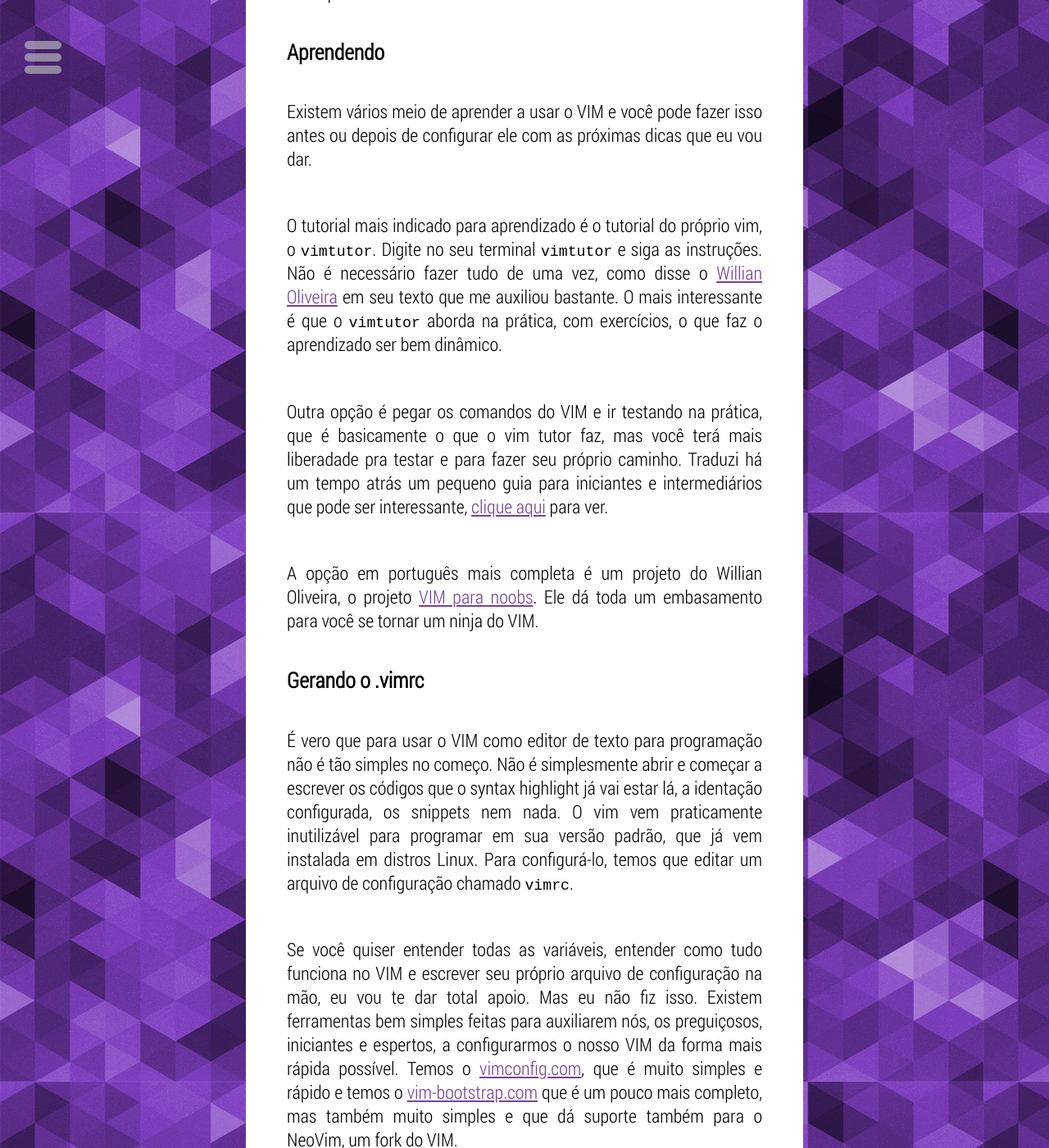
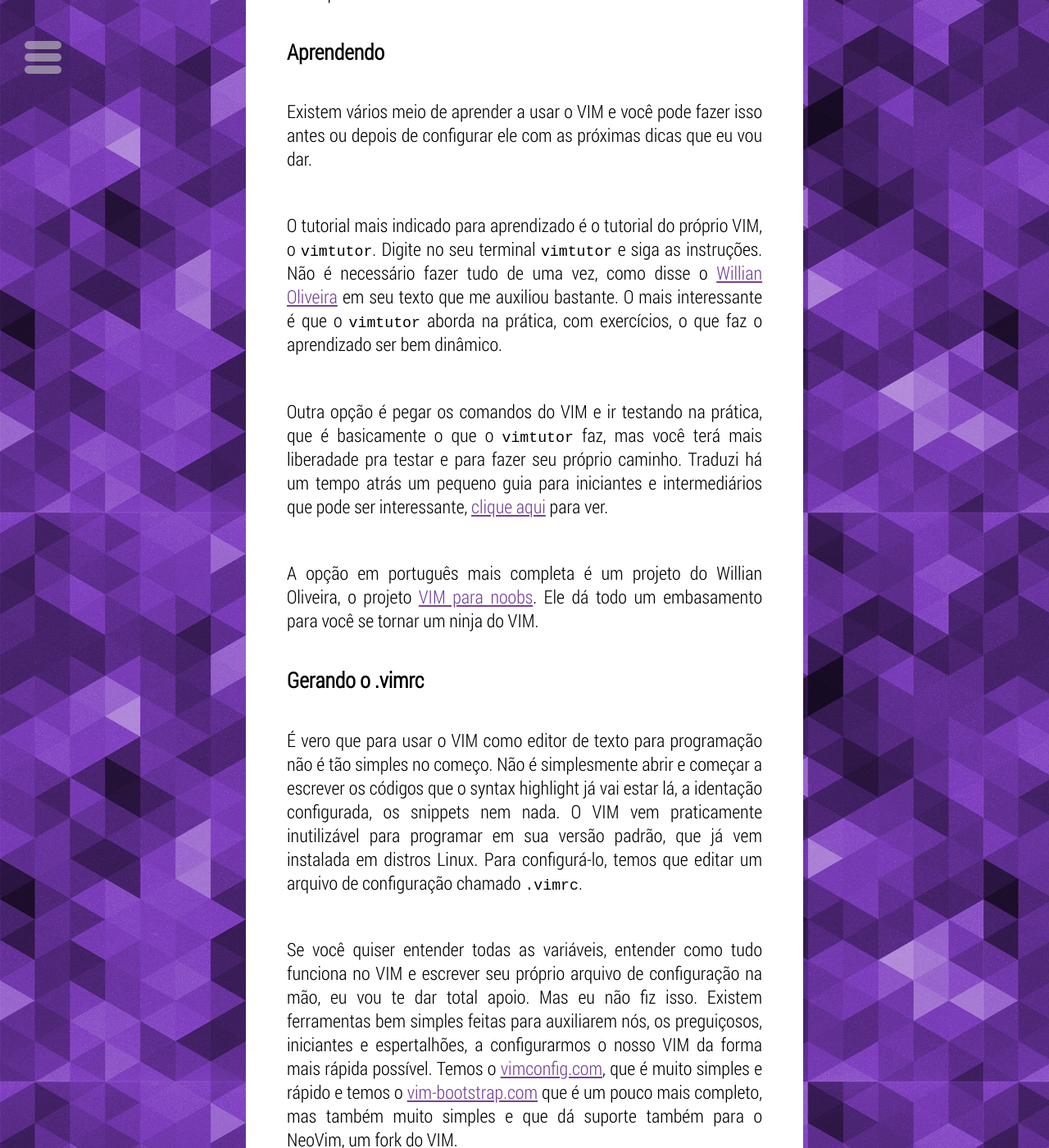
Before and after one commit to batoreh/netoguimaraes.github.io, a Jekyll site: the page built from _posts/2016-06-13-vamos-falar-sobre-o-vim.md, in a window 1280 px wide and 1400 px high, scrolled down 2985 px. Shown: the whole window at 82% size. Built offline with Jekyll 4.4.1, drawn with Linux system fonts in a browser that asks for light colours; comment, search, counter and statistics services are not loaded; some of the changed text lies outside the part shown.

Commit message:
Update 2016-06-13-vamos-falar-sobre-o-vim.md

```diff
--- a/_posts/2016-06-13-vamos-falar-sobre-o-vim.md
+++ b/_posts/2016-06-13-vamos-falar-sobre-o-vim.md
@@ -42,23 +42,23 @@
 
 Existem vários meio de aprender a usar o VIM e você pode fazer isso antes ou depois de configurar ele com as próximas dicas que eu vou dar.
 
-O tutorial mais indicado para aprendizado é o tutorial do próprio vim, o <code>vimtutor</code>. Digite no seu terminal <code>vimtutor</code> e siga as instruções. Não é necessário fazer tudo de uma vez, como disse o [Willian Oliveira](https://woliveiras.com.br/posts/Comecando-com-o-editor-de-texto-VIM/) em seu texto que me auxiliou bastante. O mais interessante é que o <code>vimtutor</code> aborda na prática, com exercícios, o que faz o aprendizado ser bem dinâmico.
+O tutorial mais indicado para aprendizado é o tutorial do próprio VIM, o <code>vimtutor</code>. Digite no seu terminal <code>vimtutor</code> e siga as instruções. Não é necessário fazer tudo de uma vez, como disse o [Willian Oliveira](https://woliveiras.com.br/posts/Comecando-com-o-editor-de-texto-VIM/) em seu texto que me auxiliou bastante. O mais interessante é que o <code>vimtutor</code> aborda na prática, com exercícios, o que faz o aprendizado ser bem dinâmico.
 
-Outra opção é pegar os comandos do VIM e ir testando na prática, que é basicamente o que o vim tutor faz, mas você terá mais liberadade pra testar e para fazer seu próprio caminho. Traduzi há um tempo atrás um pequeno guia para iniciantes e intermediários que pode ser interessante, [clique aqui](https://gist.github.com/netoguimaraes/ef6039d565dd5c8343fc) para ver.
+Outra opção é pegar os comandos do VIM e ir testando na prática, que é basicamente o que o <code>vimtutor</code> faz, mas você terá mais liberadade pra testar e para fazer seu próprio caminho. Traduzi há um tempo atrás um pequeno guia para iniciantes e intermediários que pode ser interessante, [clique aqui](https://gist.github.com/netoguimaraes/ef6039d565dd5c8343fc) para ver.
 
-A opção em português mais completa é um projeto do Willian Oliveira, o projeto [VIM para noobs](https://woliveiras.com.br/vimparanoobs/). Ele dá toda um embasamento para você se tornar um ninja do VIM.
+A opção em português mais completa é um projeto do Willian Oliveira, o projeto [VIM para noobs](https://woliveiras.com.br/vimparanoobs/). Ele dá todo um embasamento para você se tornar um ninja do VIM.
 
 ### Gerando o .vimrc
 
-É vero que para usar o VIM como editor de texto para programação não é tão simples no começo. Não é simplesmente abrir e começar a escrever os códigos que o syntax highlight já vai estar lá, a identação configurada, os snippets nem nada. O vim vem praticamente inutilizável para programar em sua versão padrão, que já vem instalada em distros Linux. Para configurá-lo, temos que editar um arquivo de configuração chamado <code>vimrc</code>.
+É vero que para usar o VIM como editor de texto para programação não é tão simples no começo. Não é simplesmente abrir e começar a escrever os códigos que o syntax highlight já vai estar lá, a identação configurada, os snippets nem nada. O VIM vem praticamente inutilizável para programar em sua versão padrão, que já vem instalada em distros Linux. Para configurá-lo, temos que editar um arquivo de configuração chamado <code>.vimrc</code>.
 
-Se você quiser entender todas as variáveis, entender como tudo funciona no VIM e escrever seu próprio arquivo de configuração na mão, eu vou te dar total apoio. Mas eu não fiz isso. Existem ferramentas bem simples feitas para auxiliarem nós, os preguiçosos, iniciantes e espertos, a configurarmos o nosso VIM da forma mais rápida possível. Temos o [vimconfig.com](http://vimconfig.com/), que é muito simples e rápido e temos o [vim-bootstrap.com](http://vim-bootstrap.com/) que é um pouco mais completo, mas também muito simples e que dá suporte também para o NeoVim, um fork do VIM.
+Se você quiser entender todas as variáveis, entender como tudo funciona no VIM e escrever seu próprio arquivo de configuração na mão, eu vou te dar total apoio. Mas eu não fiz isso. Existem ferramentas bem simples feitas para auxiliarem nós, os preguiçosos, iniciantes e espertalhões, a configurarmos o nosso VIM da forma mais rápida possível. Temos o [vimconfig.com](http://vimconfig.com/), que é muito simples e rápido e temos o [vim-bootstrap.com](http://vim-bootstrap.com/) que é um pouco mais completo, mas também muito simples e que dá suporte também para o NeoVim, um fork do VIM.
 
 ### Sobre os plugins do VIM
 
 São infinitos. Sério. E são muito robustos, pois o VIM está sendo usado há 25 anos (mais velho que eu!) e tem alguns plugins com idade bem avançada, o que significa que foram maturados o suficiente pela comunidade.
 
-Para procurar, instalar e configurar os plugins que uso no meu editor, utilizei o site [vimawesome.com](http://vimawesome.com/), que fornece uma busca simples, sistema de tags e explicações sobre os plugins. No vim awesome também podem ser encontrados themas para o VIM, que pode ser interessante pra quem se importa com o visual. E tem muita coisa interessante lá. [Esse artigo](http://www.pinceladasdaweb.com.br/blog/2014/02/18/plugins-do-vim-para-frontend/) do Marco Bruno me deu um norte bem interessante sobre plugins para frontenders. Veja também [esse post](http://spf13.com/post/the-15-best-vim-plugins) e [esse](http://joelhooks.com/blog/2013/04/23/5-essential-vim-plugins/).
+Para procurar, instalar e configurar os plugins que uso no meu editor, utilizei o site [vimawesome.com](http://vimawesome.com/), que fornece uma busca simples, sistema de tags e explicações sobre os plugins. No vim awesome também podem ser encontrados temas para o VIM, que pode ser interessante pra quem se importa com o visual. E tem muita coisa interessante lá. [Esse artigo](http://www.pinceladasdaweb.com.br/blog/2014/02/18/plugins-do-vim-para-frontend/) do Marco Bruno me deu um norte bem interessante sobre plugins para frontenders. Veja também [esse post](http://spf13.com/post/the-15-best-vim-plugins) e [esse](http://joelhooks.com/blog/2013/04/23/5-essential-vim-plugins/).
 
 Recomendo o plugin do [NERDTree](http://vimawesome.com/plugin/nerdtree-red) e o [vim-polyglot](http://vimawesome.com/plugin/vim-polyglot) como essencial, o resto é bem pessoal.
 
```
Also changed, not shown: other parts of _posts/2016-06-13-vamos-falar-sobre-o-vim.md (+2 -2 lines).
